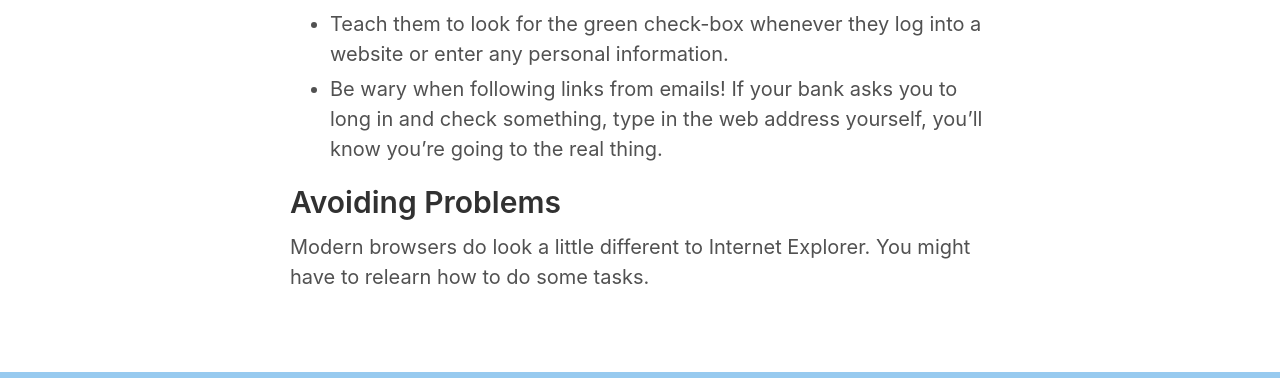
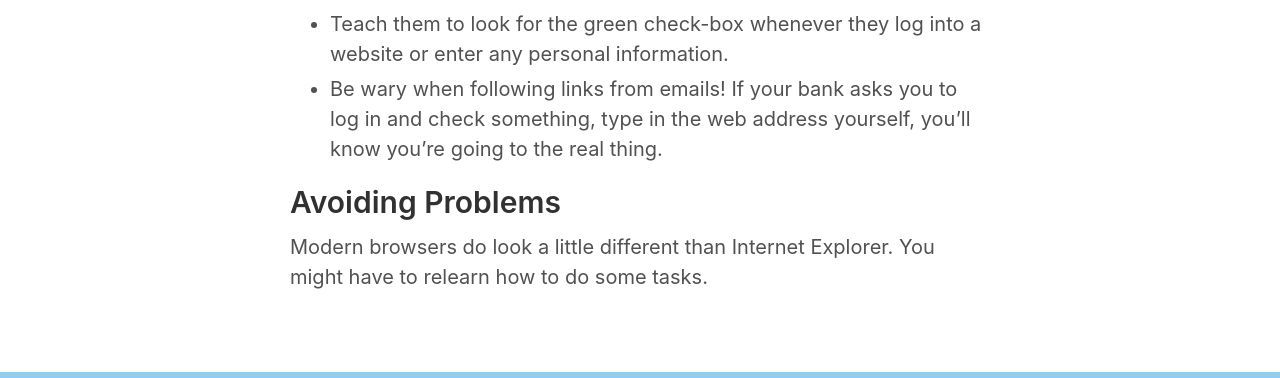
Before and after one commit to rambleraptor/christmastechsupport, a Jekyll site: the page built from _steps/02-browsers.md, in a window 1280 px wide. Shown: the part 1283-1661 px from the top of the page. Built offline with Jekyll 4.4.1, drawn with Linux system fonts in a browser that asks for light colours.

Commit message:
Fix typos

```diff
--- a/_steps/02-browsers.md
+++ b/_steps/02-browsers.md
@@ -17,11 +17,11 @@ Whenever you're surfing, you want to maximize the amount of HTTPS websites you v
 
 ## Teaching
 * Teach them to look for the green check-box whenever they log into a website or enter any personal information.
-* Be wary when following links from emails! If your bank asks you to long in and check something, type in the web address yourself, you'll know you're going to the real thing.
+* Be wary when following links from emails! If your bank asks you to log in and check something, type in the web address yourself, you'll know you're going to the real thing.
 
 
 ## Avoiding Problems
-Modern browsers do look a little different to Internet Explorer. You might have to relearn how to do some tasks.
+Modern browsers do look a little different than Internet Explorer. You might have to relearn how to do some tasks.
 
 [chrome]: https://www.google.com/chrome/
 [firefox]: https://www.mozilla.org/en-US/firefox/
```
